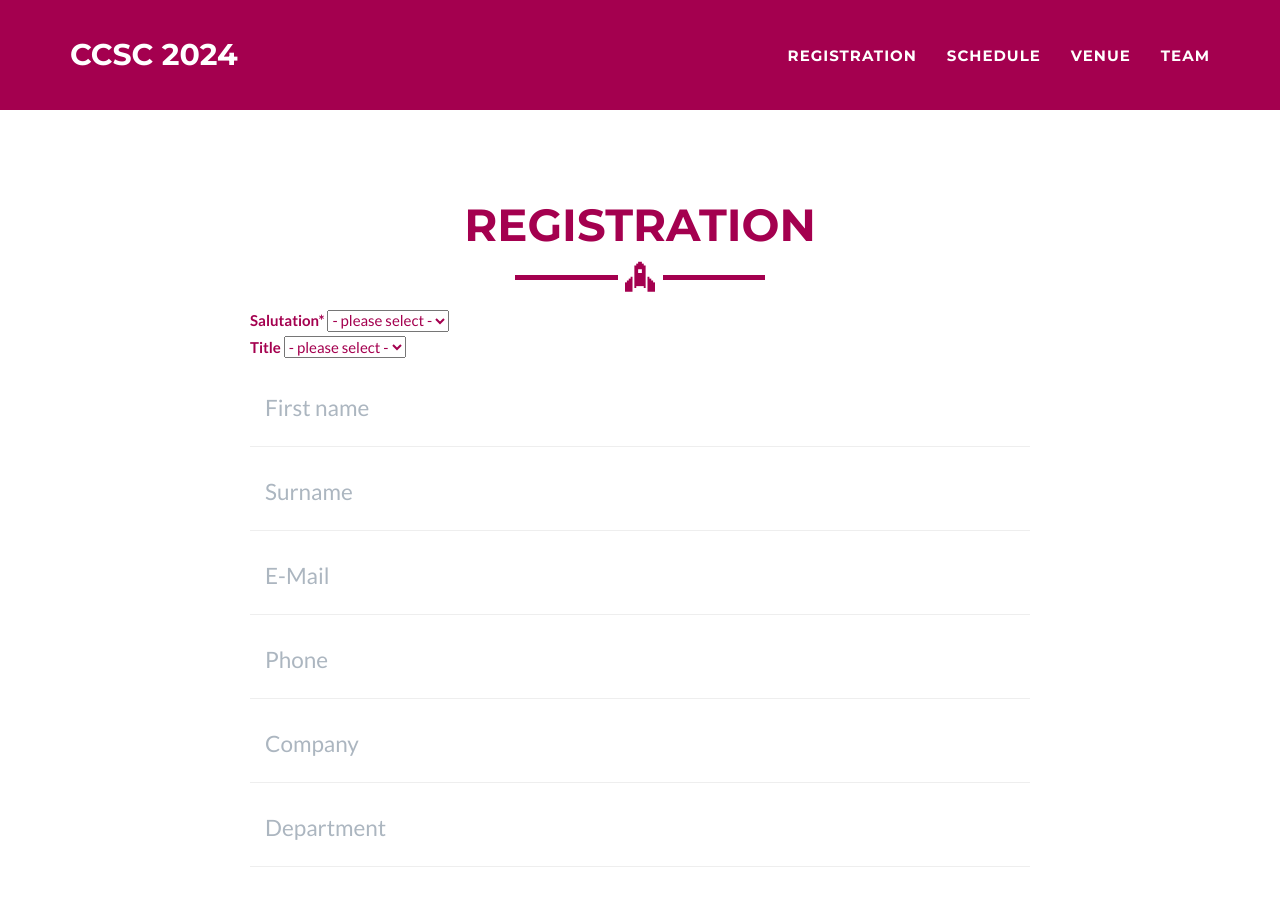
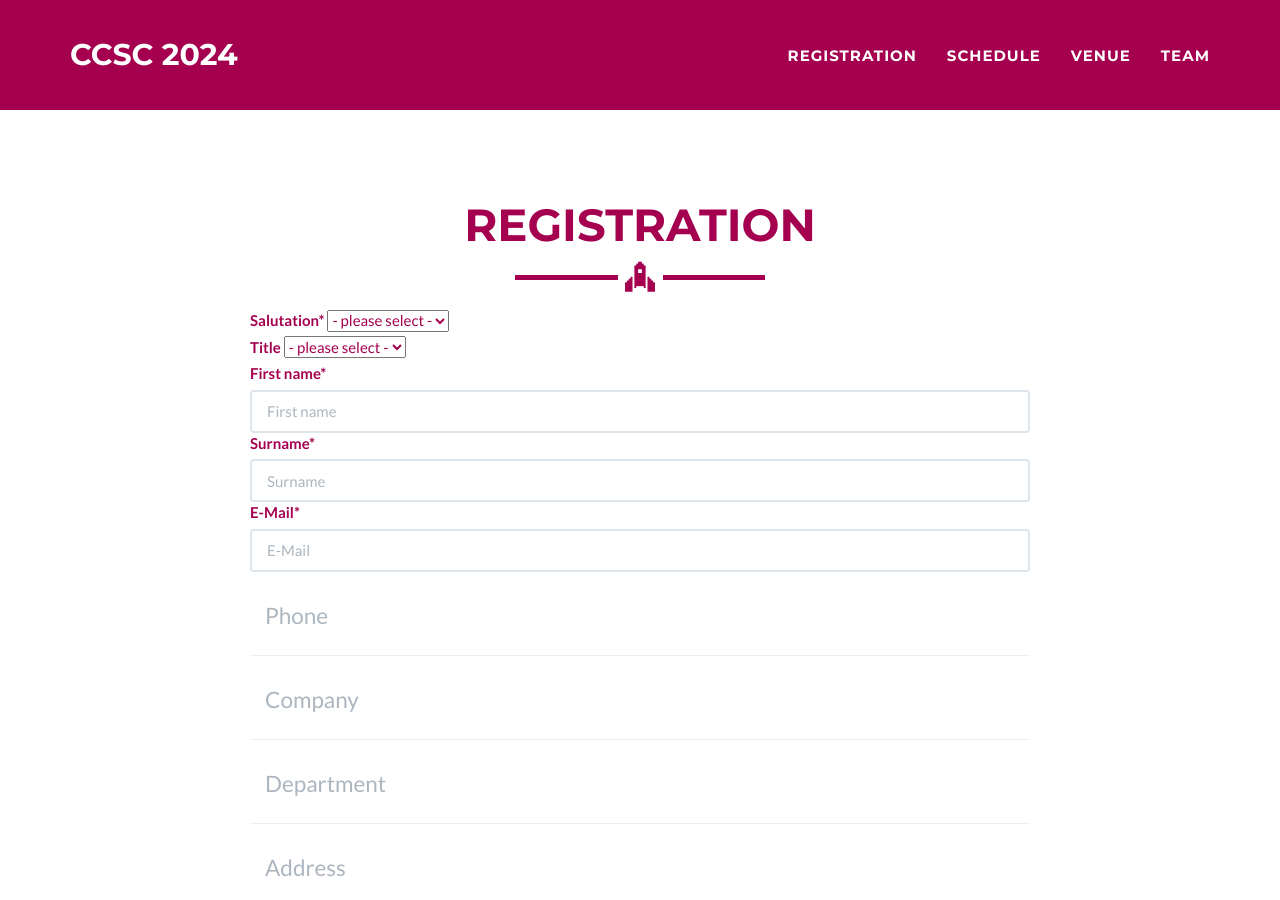
Before and after one commit to ccsc2024/ccsc2024.github.io, a Jekyll site: the page built from registration.html, in a window 1280 px wide and 900 px high. Built offline with Jekyll 4.4.1, drawn with Linux system fonts in a browser that asks for light colours.

Commit message:
Update registration.html

```diff
--- a/registration.html
+++ b/registration.html
@@ -35,23 +35,23 @@ layout: page
         </div>
 
         <div class="row control-group">
-          <div class="form-group col-xs-12 floating-label-form-group controls">
+          <!-- <div class="form-group col-xs-12 floating-label-form-group controls"> -->
             <label for="name">First name*</label>
             <input type="text" name="name" class="form-control" required="" placeholder="First name"/>
-          </div>
+          <!--  </div>-->
         </div>
         <div class="row control-group">
-          <div class="form-group col-xs-12 floating-label-form-group controls">
+          <!--<div class="form-group col-xs-12 floating-label-form-group controls"> -->
             <label for="name">Surname*</label>
             <input type="text" name="name" class="form-control" required="" placeholder="Surname"/>
-          </div>
+          <!--</div> -->
         </div>
         <!-- Mail -->
         <div class="row control-group">
-          <div class="form-group col-xs-12 floating-label-form-group controls">
+          <!--<div class="form-group col-xs-12 floating-label-form-group controls">-->
             <label>E-Mail*</label>
             <input type="email" name="_replyto" class="form-control" placeholder="E-Mail" id="email" required="" />
-          </div>
+          <!--</div>-->
         </div>
         <!-- Phone -->
         <div class="row control-group">
```
